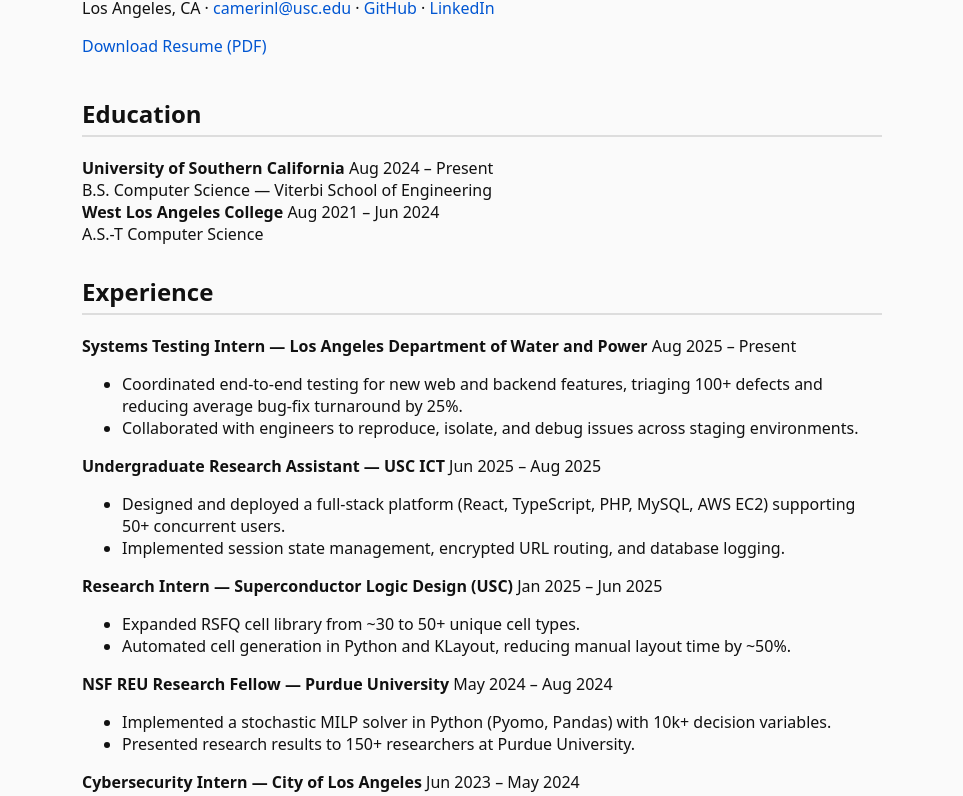
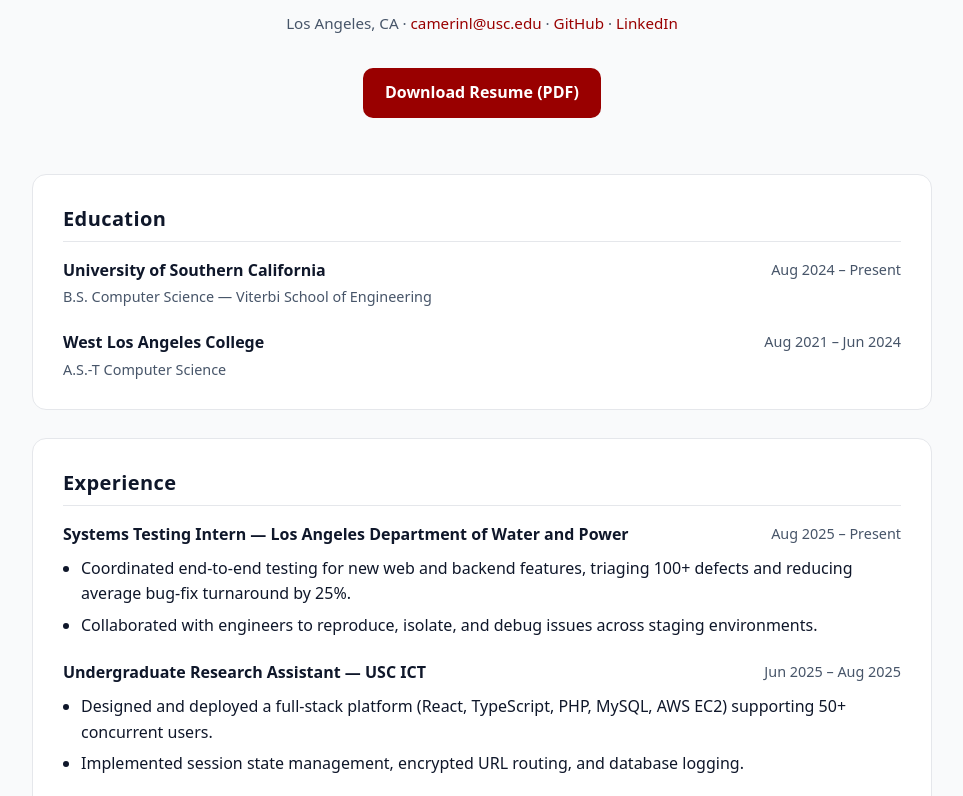
Before and after one commit to camerinUSC/camerinUSC.github.io, a plain HTML site: page index.html in a window 1280 px wide. Shown: the part 123-919 px from the top of the page, without its empty margins (158-1121 px from the left). Drawn offline with Linux system fonts and the light colour scheme.

Commit message:
Update styles.css

```diff
--- a/styles.css
+++ b/styles.css
@@ -1,31 +1,186 @@
-body {
-  font-family: system-ui, -apple-system, BlinkMacSystemFont;
-  margin: 0;
-  padding: 40px;
-  max-width: 800px;
-  margin-inline: auto;
-  color: #111;
-  background: #fafafa;
+/* =========================
+   Design Tokens
+   ========================= */
+:root {
+  --bg: #f9fafb;
+  --card: #ffffff;
+  --text: #0f172a;
+  --muted: #475569;
+  --border: #e5e7eb;
+  --accent: #990000; /* USC cardinal */
 }
 
-header {
-  margin-bottom: 40px;
+/* =========================
+   Global Reset
+   ========================= */
+* {
+  box-sizing: border-box;
 }
 
-h1 {
-  margin-bottom: 5px;
+html {
+  scroll-behavior: smooth;
+}
+
+body {
+  margin: 0;
+  padding: 48px 20px;
+  background: var(--bg);
+  color: var(--text);
+  font-family: system-ui, -apple-system, BlinkMacSystemFont, "Segoe UI",
+    Roboto, Helvetica, Arial, sans-serif;
+  line-height: 1.6;
+}
+
+/* =========================
+   Header / Hero
+   ========================= */
+.hero {
+  max-width: 900px;
+  margin: 0 auto 56px auto;
+  text-align: center;
+}
+
+.hero h1 {
+  font-size: 2.75rem;
+  font-weight: 700;
+  margin: 0 0 8px 0;
+  letter-spacing: -0.02em;
+}
+
+.hero .meta {
+  font-size: 0.95rem;
+  color: var(--muted);
+}
+
+.hero .meta a {
+  color: var(--accent);
+  text-decoration: none;
+  font-weight: 500;
+}
+
+.hero .meta a:hover {
+  text-decoration: underline;
+}
+
+.resume-btn {
+  display: inline-block;
+  margin-top: 18px;
+  padding: 12px 22px;
+  background: var(--accent);
+  color: #fff;
+  text-decoration: none;
+  font-weight: 600;
+  border-radius: 10px;
+  transition: transform 0.15s ease, box-shadow 0.15s ease,
+    background 0.15s ease;
+}
+
+.resume-btn:hover {
+  background: #7f0000;
+  transform: translateY(-1px);
+  box-shadow: 0 6px 20px rgba(0, 0, 0, 0.15);
+}
+
+/* =========================
+   Main Layout
+   ========================= */
+main {
+  max-width: 900px;
+  margin: 0 auto;
+}
+
+.card {
+  background: var(--card);
+  border: 1px solid var(--border);
+  border-radius: 14px;
+  padding: 28px 30px;
+  margin-bottom: 28px;
+  transition: box-shadow 0.2s ease, transform 0.2s ease;
+}
+
+.card:hover {
+  box-shadow: 0 12px 30px rgba(0, 0, 0, 0.06);
+  transform: translateY(-2px);
 }
 
 h2 {
-  border-bottom: 2px solid #ddd;
-  padding-bottom: 5px;
+  margin: 0 0 16px 0;
+  font-size: 1.25rem;
+  border-bottom: 1px solid var(--border);
+  padding-bottom: 6px;
+  letter-spacing: 0.02em;
 }
 
-a {
-  color: #0056d2;
-  text-decoration: none;
+/* =========================
+   Resume Items
+   ========================= */
+.item {
+  margin-bottom: 22px;
 }
 
-section {
-  margin-bottom: 30px;
+.item:last-child {
+  margin-bottom: 0;
 }
+
+.item strong {
+  font-size: 1rem;
+  font-weight: 600;
+}
+
+.right {
+  float: right;
+  font-size: 0.9rem;
+  color: var(--muted);
+}
+
+.sub {
+  margin-top: 2px;
+  font-size: 0.9rem;
+  color: var(--muted);
+}
+
+ul {
+  margin: 8px 0 0 18px;
+  padding: 0;
+}
+
+ul li {
+  margin-bottom: 6px;
+}
+
+/* =========================
+   Skills
+   ========================= */
+.skills {
+  font-size: 0.95rem;
+  color: var(--text);
+}
+
+/* =========================
+   Footer
+   ========================= */
+footer {
+  margin-top: 72px;
+  text-align: center;
+  font-size: 0.85rem;
+  color: var(--muted);
+}
+
+/* =========================
+   Responsive
+   ========================= */
+@media (max-width: 640px) {
+  .hero h1 {
+    font-size: 2.1rem;
+  }
+
+  .right {
+    float: none;
+    display: block;
+    margin-top: 2px;
+  }
+
+  .card {
+    padding: 22px 20px;
+  }
+}
```
